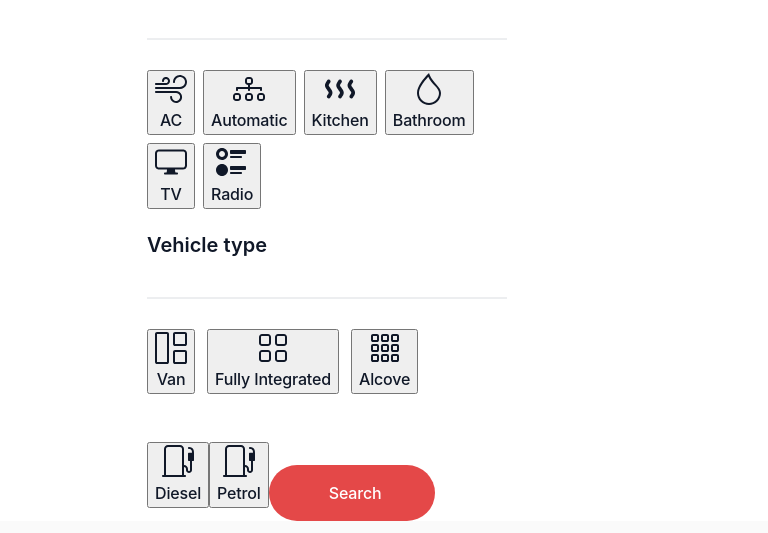
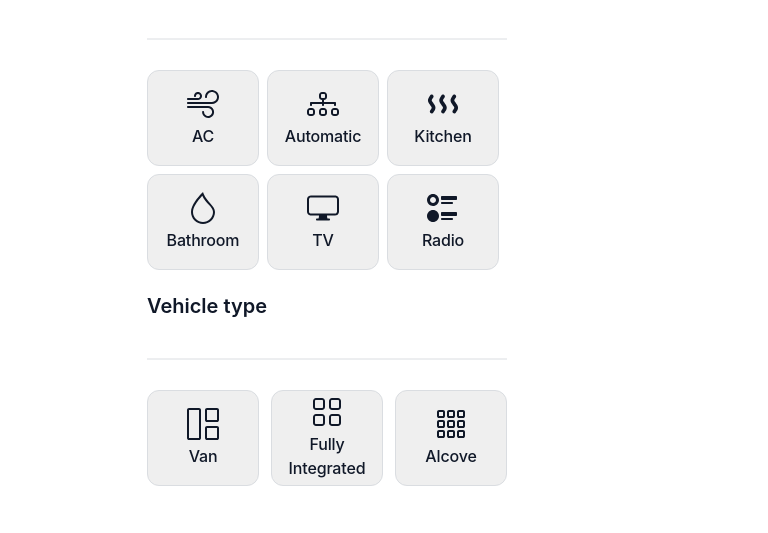
Before and after one commit to AnastasiiaMehei/TravelTrucks, a React (Vite) app: page /catalog in a window 1280 px wide. Shown: the part 355-888 px from the top of the page, without its empty margins (280-1048 px from the left). Built offline with nearby package versions, Linux system fonts and the light colour scheme; no server answers.

Commit message:
VehicleType

```diff
--- a/src/components/VehicleType/VehicleType.jsx
+++ b/src/components/VehicleType/VehicleType.jsx
@@ -16,13 +16,13 @@ export default function VehicleType() {
     dispatch(toggleFeature(feature));
   };
   const setEngineFilter = (engine) => {
-    setFilters((prevFilters) => ({
+    ((prevFilters) => ({
       ...prevFilters,
       engine: prevFilters.engine === engine ? '' : engine,
     }));
   };
   const setTransmissionFilter = (transmission) => {
-    setFilters((prevFilters) => ({
+    dispatch((prevFilters) => ({
       ...prevFilters,
       transmission: prevFilters.transmission === transmission ? '' : transmission,
     }));
@@ -36,7 +36,7 @@ export default function VehicleType() {
         </svg>
         <div className={css.vehicleEquipment}>
           <button
-            className={filters.features.includes("AC") ? css.active : ""}
+            className={`${css.iconDiv} ${filters.features.includes("AC") ? css.active : ""}`}
             onClick={() => handleFeatureToggle("AC")}
           >
             <svg className={css.icon}>
@@ -44,7 +44,7 @@ export default function VehicleType() {
             </svg>
             <p className={css.paragraph}>AC</p>
           </button>
-          <button className={filters.features.includes("automatic") ? css.active : ""}
+          <button className={`${css.iconDiv} ${filters.features.includes("automatic") ? css.active : ""}`}
             onClick={() => setTransmissionFilter('automatic')}
 >
             <svg className={css.icon}>
@@ -53,7 +53,7 @@ export default function VehicleType() {
             <p className={css.paragraph}>Automatic</p>
           </button>
           <button
-            className={filters.features.includes("kitchen") ? css.active : ""}
+            className={`${css.iconDiv} ${filters.features.includes("kitchen") ? css.active : ""}`}
             onClick={() => handleFeatureToggle("kitchen")}
           >
             <svg className={css.icon}>
@@ -61,21 +61,21 @@ export default function VehicleType() {
             </svg>
             <p className={css.paragraph}>Kitchen</p>
           </button>
-          <button className={filters.features.includes("bathroom") ? css.active : ""}
+          <button className={`${css.iconDiv} ${filters.features.includes("bathroom") ? css.active : ""}`}
             onClick={() => handleFeatureToggle("bathroom")}>
             <svg className={css.icon}>
               <use xlinkHref={`${sprite}#icon-Bathroom`}></use>
             </svg>
             <p className={css.paragraph}>Bathroom</p>
           </button>
-          <button className={filters.features.includes("TV") ? css.active : ""}
+          <button className={`${css.iconDiv} ${filters.features.includes("TV") ? css.active : ""}`}
             onClick={() => handleFeatureToggle("TV")}>
             <svg className={css.icon}>
               <use xlinkHref={`${sprite}#icon-TV`}></use>
             </svg>
             <p className={css.paragraph}>TV</p>
           </button>
-          <button className={filters.features.includes("radio") ? css.active : ""}
+          <button className={`${css.iconDiv} ${filters.features.includes("radio") ? css.active : ""}`}
             onClick={() => handleFeatureToggle("radio")}>
             <svg className={css.icon}>
               <use xlinkHref={`${sprite}#icon-Radio`}></use>
@@ -99,7 +99,7 @@ export default function VehicleType() {
         <div className={css.icons}>
           <button
             onClick={() => handleFormChange("panelTruck")}
-            className={filters.features.includes("panelTruck") ? css.active : ""}
+            className={`${css.iconDiv} ${filters.features.includes("panelTruck") ? css.active : ""}`}
           >
             <svg className={css.icon}>
               <use xlinkHref={`${sprite}#icon-Van`}></use>
@@ -107,7 +107,7 @@ export default function VehicleType() {
             <p className={css.paragraph}>Van</p>
           </button>
           <button
-            className={filters.features.includes("fullyIntegrated") ? css.active : ""}
+            className={`${css.iconDiv} ${filters.features.includes("fullyIntegrated") ? css.active : ""}`}
             onClick={() => handleFormChange("fullyIntegrated")}
           >
             <svg className={css.icon}>
@@ -116,7 +116,7 @@ export default function VehicleType() {
             <p className={css.paragraph}>Fully Integrated</p>
           </button>
           <button
-            className={filters.features.includes("alcove") ? css.active : ""}
+            className={`${css.iconDiv} {filters.features.includes("alcove") ? css.active : ""}`}
             onClick={() => handleFormChange("alcove")}
           >
             <svg className={css.icon}>
@@ -127,7 +127,7 @@ export default function VehicleType() {
         </div>
         <p>Engine type</p>
         <button
-            className={filters.features.includes("alcove") ? css.active : ""}
+            className={`${css.iconDiv} ${filters.features.includes("alcove") ? css.active : ""}`}
             onClick={() => handleFormChange("alcove")}
           >
             <svg className={css.icon}>
@@ -136,7 +136,7 @@ export default function VehicleType() {
             <p className={css.paragraph}>Diesel</p>
           </button>
           <button
-             className={`${filters.engine === 'diesel' ? css.active : ''} ${css.filterButton}`}
+             className={`${css.iconDiv} ${filters.engine === 'diesel' ? css.active : ''} `}
 
              onClick={() => setEngineFilter('diesel')}
           >
```
